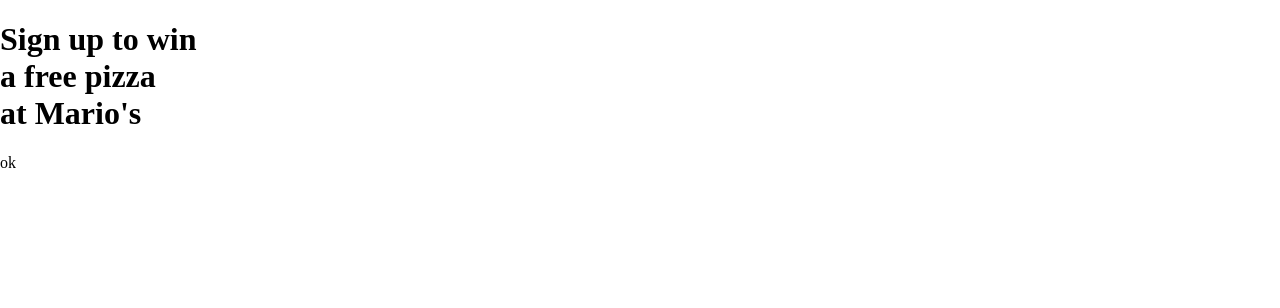
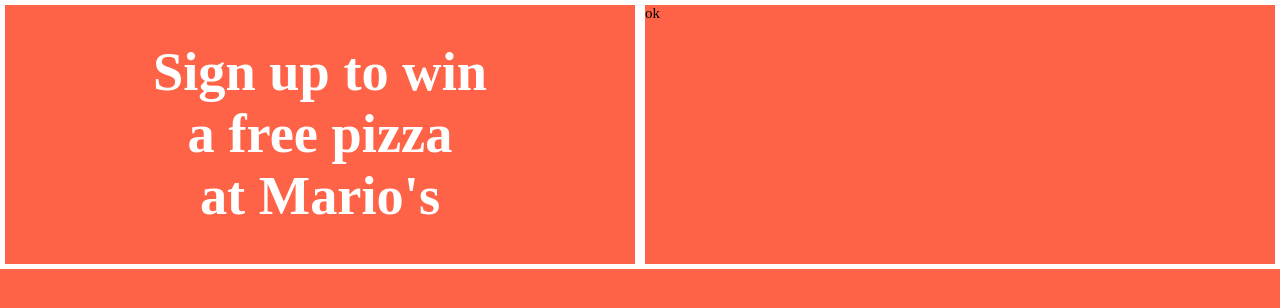
Before and after one commit to Margherita97/sign-up, a plain HTML site: page index.html in a window 1280 px wide. Drawn offline with Linux system fonts and the light colour scheme.

Commit message:
Style body and container - grid

```diff
--- a/styles.css
+++ b/styles.css
@@ -1,17 +1,27 @@
 body {
+    height: 100vh;
+    width: 100vw;
     margin: 0;
-    display: block;
+    font-size: 15px;
+    background-color: tomato;
 }
 
-.top-container {
-    position: absolute;
-    top: 0;
-    right: 0;
-    left: 0;
-    bottom: 0;
-    display: flex;
-    align-items: center;
-    justify-content: center;
-    background-color: tomato;
+.container {
+    width: 100%;
+    display: grid;
+    grid-template-columns: 50% 50%;
+}
+
+.description {
     text-align: center;
+    border: 5px solid white;
 }
+
+h1 {
+    color: white;
+    font-size: 3.4rem;
+}
+
+.form {
+    border: 5px solid white;
+}
```
